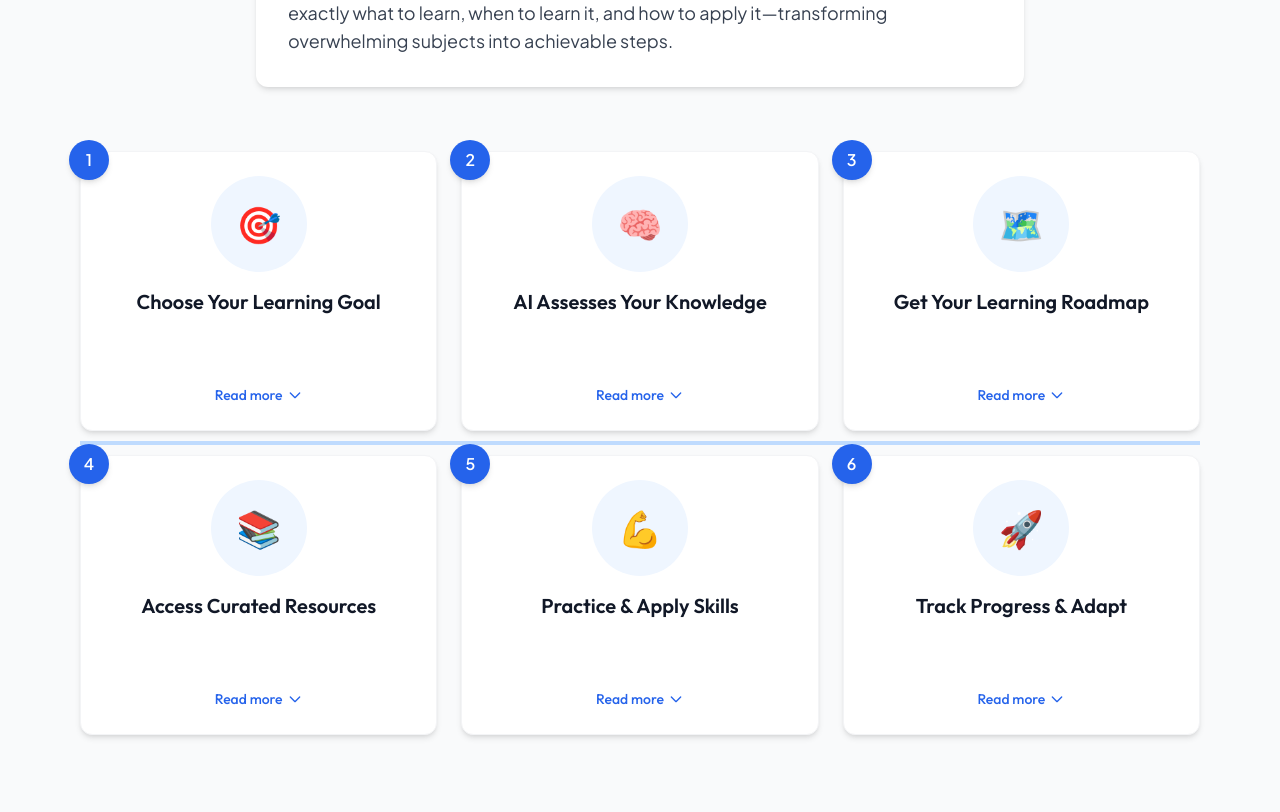
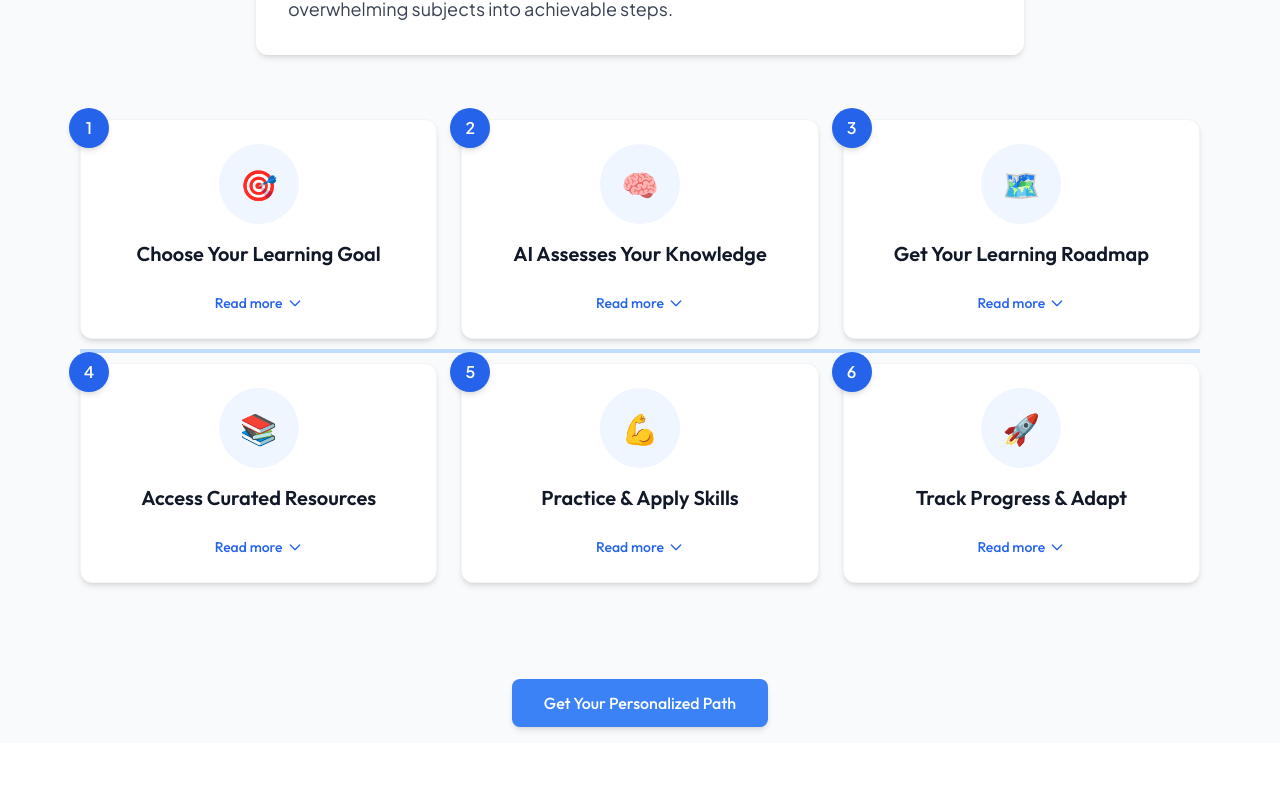
Before and after one commit to dannykonov/skilltrack, a Next.js app: page / in a window 1280 px wide. Shown: the part 1688-2500 px from the top of the page. Built offline with nearby package versions, Linux system fonts and the light colour scheme; no server answers.

Commit message:
Improve UI: reduce section divider button spacing and fix HowItWorks card sizing

```diff
--- a/src/components/HowItWorks.tsx
+++ b/src/components/HowItWorks.tsx
@@ -86,10 +86,10 @@ export default function HowItWorks() {
               <div
                 key={step.number}
                 className="bg-white p-6 rounded-xl shadow-md border border-gray-100 hover:shadow-lg transition-all relative flex flex-col"
-                // Fixed height with content properly positioned
+                // Dynamic height based on expanded state
                 style={{
-                  height: '280px',
-                  transition: 'all 0.3s ease-in-out'
+                  height: expandedStep === step.number ? '280px' : '220px',
+                  transition: 'height 0.3s ease-in-out'
                 }}
               >
                 {/* Number positioned as a badge on top left - larger and more visible */}
@@ -98,17 +98,17 @@ export default function HowItWorks() {
                 </div>
 
                 {/* Larger icon with improved styling */}
-                <div className="flex items-center justify-center w-24 h-24 bg-blue-50 rounded-full mb-4 text-4xl mx-auto">
+                <div className="flex items-center justify-center w-20 h-20 bg-blue-50 rounded-full mb-4 text-3xl mx-auto">
                   {step.icon}
                 </div>
 
                 {/* Larger title text */}
-                <h3 className="text-xl font-semibold text-gray-900 mb-3 text-center">{step.title}</h3>
+                <h3 className="text-xl font-semibold text-gray-900 mb-2 text-center">{step.title}</h3>
 
                 {/* Description container */}
                 <div className="flex-grow flex flex-col justify-between">
-                  <div className={`transition-all duration-300 ease-in-out ${expandedStep === step.number ? 'h-auto opacity-100' : 'h-0 opacity-0 overflow-hidden'}`}>
-                    <p className="text-gray-600 text-center text-base">
+                  <div className={`transition-all duration-300 ease-in-out ${expandedStep === step.number ? 'h-auto max-h-32 opacity-100' : 'h-0 max-h-0 opacity-0 overflow-hidden'}`}>
+                    <p className="text-gray-600 text-center text-sm">
                       {step.description}
                     </p>
                   </div>
--- a/src/components/SectionDividerCTA.tsx
+++ b/src/components/SectionDividerCTA.tsx
@@ -28,7 +28,7 @@ export default function SectionDividerCTA({
   const buttonBgColor = theme === 'light' ? 'bg-blue-600 hover:bg-blue-700' : 'bg-blue-500 hover:bg-blue-600';
 
   return (
-    <div className={`py-8 ${bgColor}`}>
+    <div className={`py-4 ${bgColor}`}>
       <div className="container mx-auto px-4 max-w-6xl text-center">
         <button
           onClick={handleClick}
```
